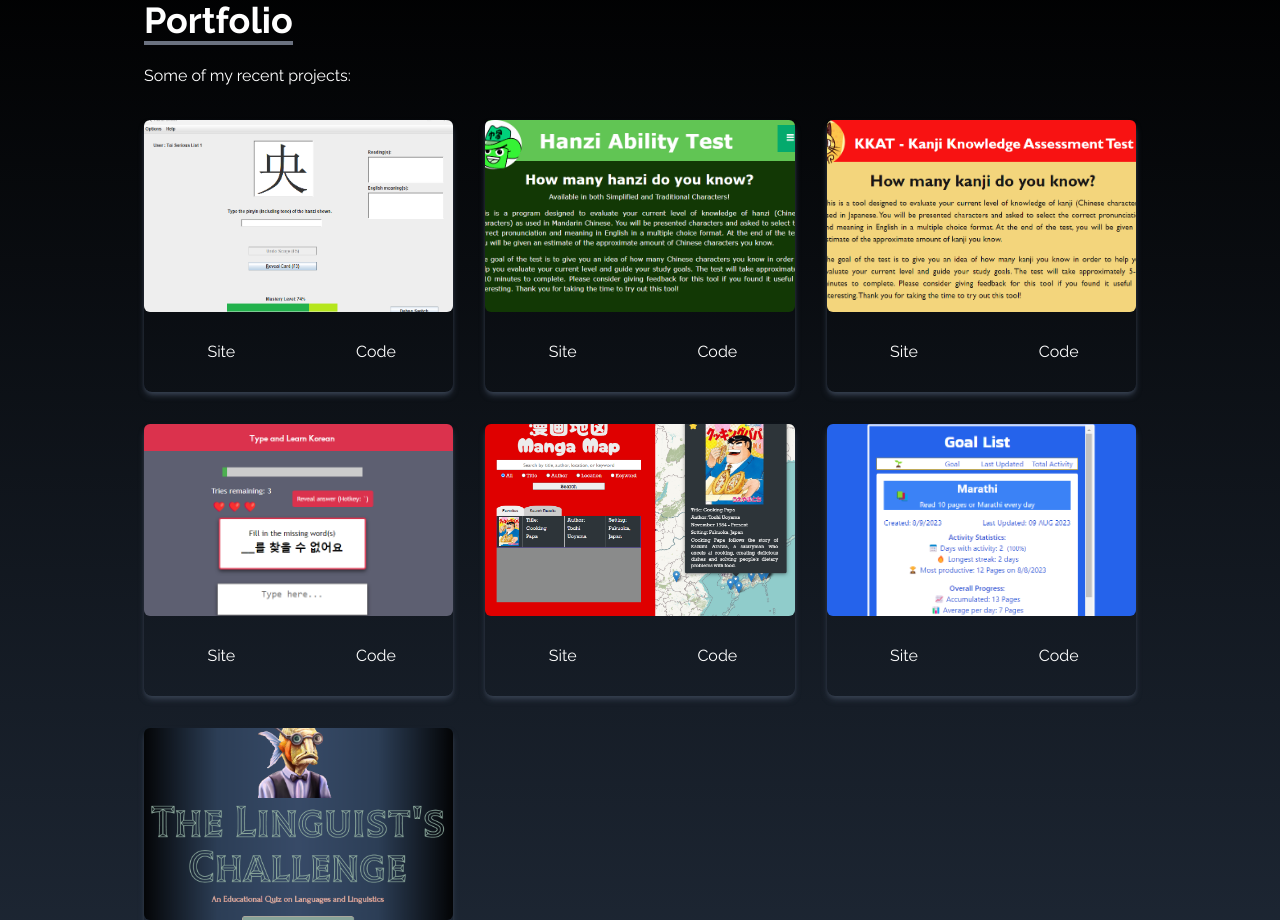
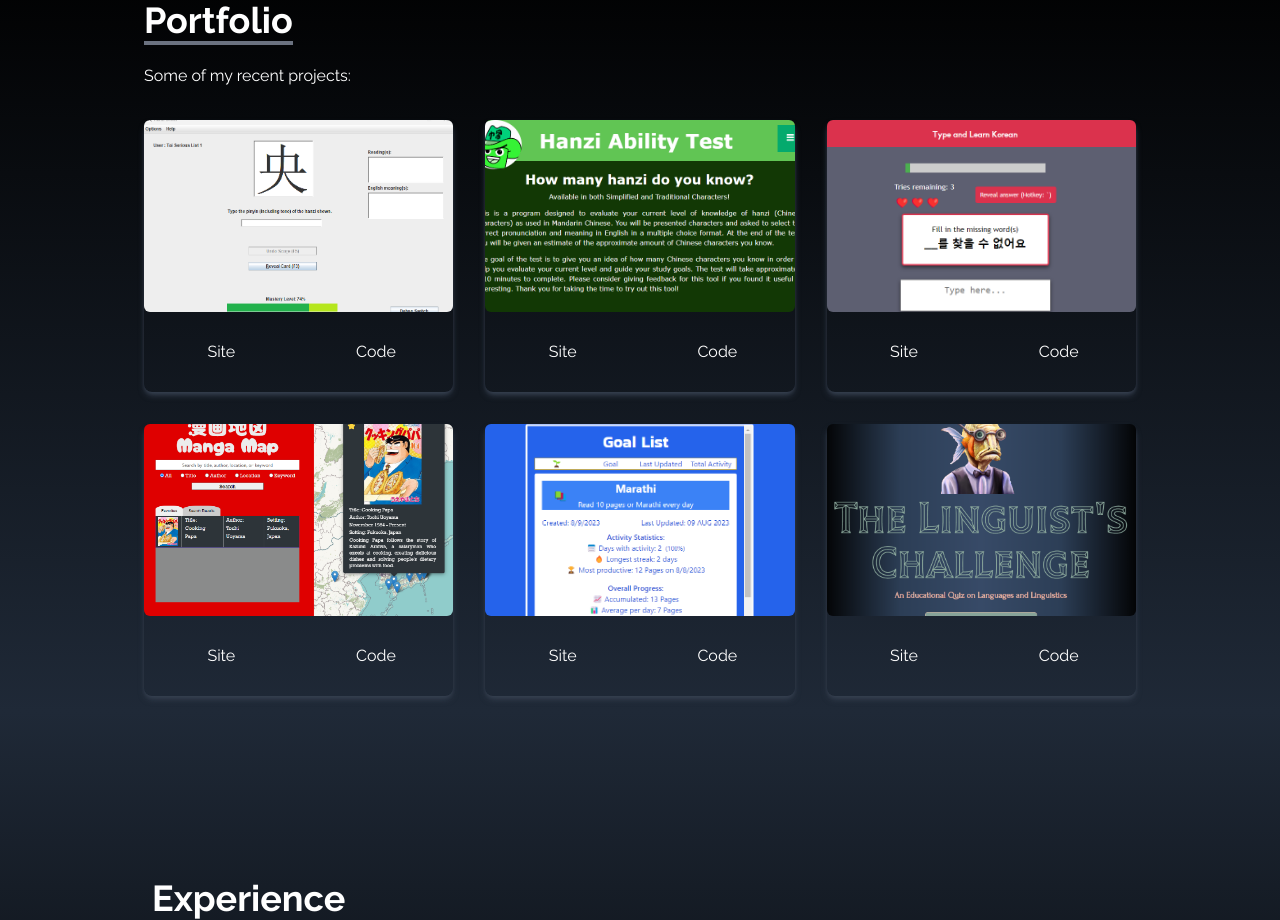
Before and after one commit to taiarima/portfolio-site, a React (Create React App) app: page / in a window 1280 px wide. Shown: the part 1340-2260 px from the top of the page. Built offline with nearby package versions, Linux system fonts and the light colour scheme.

Commit message:
Removed kanji app

```diff
--- a/src/components/Portfolio.jsx
+++ b/src/components/Portfolio.jsx
@@ -31,13 +31,6 @@ const Portfolio = () => {
       alt: "Hanzi Ability Test Preview",
       site: "https://taiarima.github.io/hanzi-evaluator/",
       code: "https://github.com/taiarima/hanzi-evaluator",
-    },
-    {
-      id: 4,
-      src: kanjiTestApp,
-      alt: "Kanji Knowledge Assessment Tool Preview",
-      site: "https://taiarima.github.io/kanji-kat/",
-      code: "https://github.com/taiarima/kanji-kat",
     },
     {
       id: 5,
```
